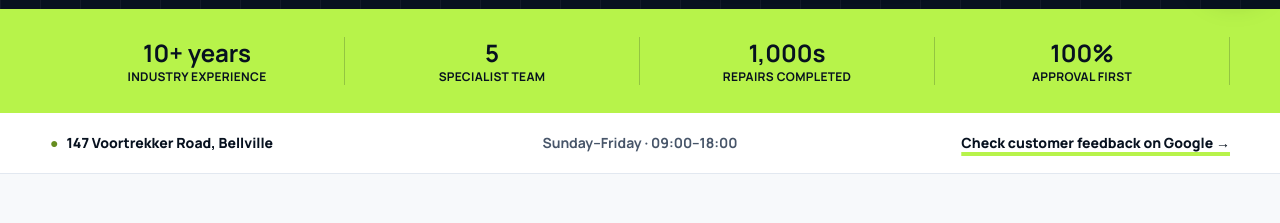
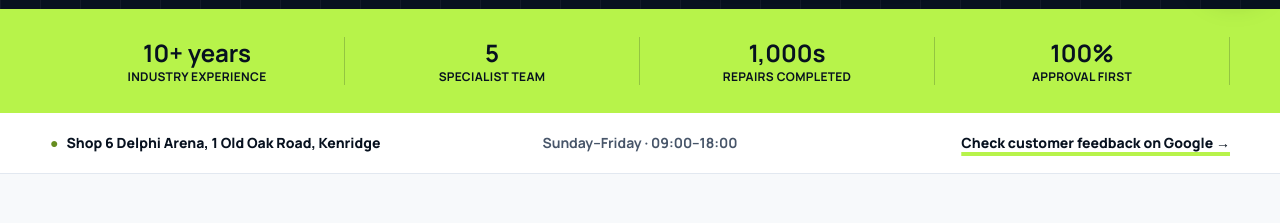
Before and after one commit to Leeoasis/capetechrepairs, a Next.js app: page / in a window 1280 px wide. Shown: the part 800-1023 px from the top of the page. Built offline with nearby package versions, Linux system fonts and the light colour scheme.

Commit message:
Update address to Shop 6 Delphi Arena, 1 Old Oak Road, Kenridge

```diff
--- a/src/app/about/page.js
+++ b/src/app/about/page.js
@@ -103,13 +103,13 @@ export default function About() {
           </div>
           <div>
             <p className="leading-8 text-slate-300">
-              Walk in at 147 Voortrekker Road or contact the workshop before
+              Walk in at Shop 6 Delphi Arena, 1 Old Oak Road, Kenridge or contact the workshop before
               sending a device by courier. We will confirm whether the equipment
               is suitable for assessment and explain how to package it safely.
             </p>
             <div className="mt-8 flex flex-wrap gap-3">
               <Link href="/quote" className="btn-primary">Book a repair →</Link>
-              <a href="https://maps.google.com/?q=147+Voortrekker+Road+Bellville+Cape+Town" className="rounded-lg border border-white/20 px-7 py-4 font-extrabold hover:bg-white/10">Get directions</a>
+              <a href="https://maps.google.com/?q=Shop+6+Delphi+Arena+1+Old+Oak+Road+Kenridge" className="rounded-lg border border-white/20 px-7 py-4 font-extrabold hover:bg-white/10">Get directions</a>
             </div>
           </div>
         </div>
--- a/src/app/components/BookingConfidence.jsx
+++ b/src/app/components/BookingConfidence.jsx
@@ -37,7 +37,7 @@ export default function BookingConfidence({ compact = false }) {
           <div className="mt-7 flex flex-wrap gap-3">
             <Link href="/quote" className="btn-dark">Ask about your device →</Link>
             <a
-              href="https://maps.google.com/?q=Cape+Tech+Repairs+147+Voortrekker+Road+Bellville"
+              href="https://maps.google.com/?q=Cape+Tech+Repairs+Shop+6+Delphi+Arena+1+Old+Oak+Road+Kenridge"
               className="inline-flex items-center rounded-lg border border-[#07111f]/20 px-5 py-3 text-sm font-extrabold hover:bg-white/60"
             >
               Check customer feedback on Google
--- a/src/app/layout.js
+++ b/src/app/layout.js
@@ -93,8 +93,8 @@ const business = {
   email: "Info@capetechrepairs.co.za",
   address: {
     "@type": "PostalAddress",
-    streetAddress: "147 Voortrekker Road",
-    addressLocality: "Bellville",
+    streetAddress: "Shop 6 Delphi Arena, 1 Old Oak Road",
+    addressLocality: "Kenridge",
     addressRegion: "Western Cape",
     postalCode: "7530",
     addressCountry: "ZA",
--- a/src/app/page.js
+++ b/src/app/page.js
@@ -98,11 +98,11 @@ export default function Home() {
       </section>
       <section className="border-b border-slate-200 bg-white py-5">
         <div className="shell grid gap-4 text-sm sm:grid-cols-3 sm:items-center">
-          <a href="https://maps.google.com/?q=147+Voortrekker+Road+Bellville+Cape+Town" className="font-extrabold hover:text-[#668d1f]">
-            <span className="mr-2 text-[#668d1f]">●</span>147 Voortrekker Road, Bellville
+          <a href="https://maps.google.com/?q=Shop+6+Delphi+Arena+1+Old+Oak+Road+Kenridge" className="font-extrabold hover:text-[#668d1f]">
+            <span className="mr-2 text-[#668d1f]">●</span>Shop 6 Delphi Arena, 1 Old Oak Road, Kenridge
           </a>
           <p className="font-bold text-slate-600 sm:text-center">Sunday–Friday · 09:00–18:00</p>
-          <a href="https://maps.google.com/?q=Cape+Tech+Repairs+147+Voortrekker+Road+Bellville" className="font-extrabold underline decoration-[#b7f34a] decoration-4 underline-offset-4 sm:text-right">
+          <a href="https://maps.google.com/?q=Cape+Tech+Repairs+Shop+6+Delphi+Arena+1+Old+Oak+Road+Kenridge" className="font-extrabold underline decoration-[#b7f34a] decoration-4 underline-offset-4 sm:text-right">
             Check customer feedback on Google →
           </a>
         </div>
--- a/src/app/quote/page.js
+++ b/src/app/quote/page.js
@@ -39,9 +39,9 @@ export default function Quote() {
                 <b className="block">Workshop</b>
                 <a
                   className="mt-1 block text-slate-600 underline"
-                  href="https://maps.google.com/?q=147+Voortrekker+Road+Bellville+Cape+Town"
+                  href="https://maps.google.com/?q=Shop+6+Delphi+Arena+1+Old+Oak+Road+Kenridge"
                 >
-                  147 Voortrekker Road, Bellville
+                  Shop 6 Delphi Arena, 1 Old Oak Road, Kenridge
                 </a>
               </div>
               <div>
--- a/src/app/services/[slug]/page.js
+++ b/src/app/services/[slug]/page.js
@@ -70,7 +70,7 @@ export default async function ServicePage({ params }) {
       </section>
       <BookingConfidence compact />
       <section className="section-space bg-[#07111f] text-white">
-        <div className="shell text-center"><p className="eyebrow text-[#b7f34a]">Bellville workshop</p><h2 className="section-title mx-auto mt-4 max-w-3xl">Ready to get a clear answer?</h2><p className="mx-auto mt-5 max-w-xl text-slate-300">Visit 147 Voortrekker Road, Bellville, or send the device details before arranging a courier.</p><Link href="/quote" className="btn-primary mt-8">Start your enquiry →</Link></div>
+        <div className="shell text-center"><p className="eyebrow text-[#b7f34a]">Kenridge workshop</p><h2 className="section-title mx-auto mt-4 max-w-3xl">Ready to get a clear answer?</h2><p className="mx-auto mt-5 max-w-xl text-slate-300">Visit Shop 6 Delphi Arena, 1 Old Oak Road, Kenridge, or send the device details before arranging a courier.</p><Link href="/quote" className="btn-primary mt-8">Start your enquiry →</Link></div>
       </section>
     </main>
   );
--- a/src/app/services/page.js
+++ b/src/app/services/page.js
@@ -216,7 +216,7 @@ export default function Services() {
           </div>
           <div className="grid gap-4 sm:grid-cols-2">
             {[
-              ["Walk-in assessment", "Visit 147 Voortrekker Road, Bellville, with the device and any fault-related power supply or accessory."],
+              ["Walk-in assessment", "Visit Shop 6 Delphi Arena, 1 Old Oak Road, Kenridge, with the device and any fault-related power supply or accessory."],
               ["Courier enquiries", "Available by arrangement for suitable devices from elsewhere in South Africa."],
               ["Business equipment", "Ask about desktops, displays, audio equipment and other workshop-assessable electronics."],
               ["Unlisted devices", "Send the brand, model and symptoms first. Repairability and parts availability vary."],
```
